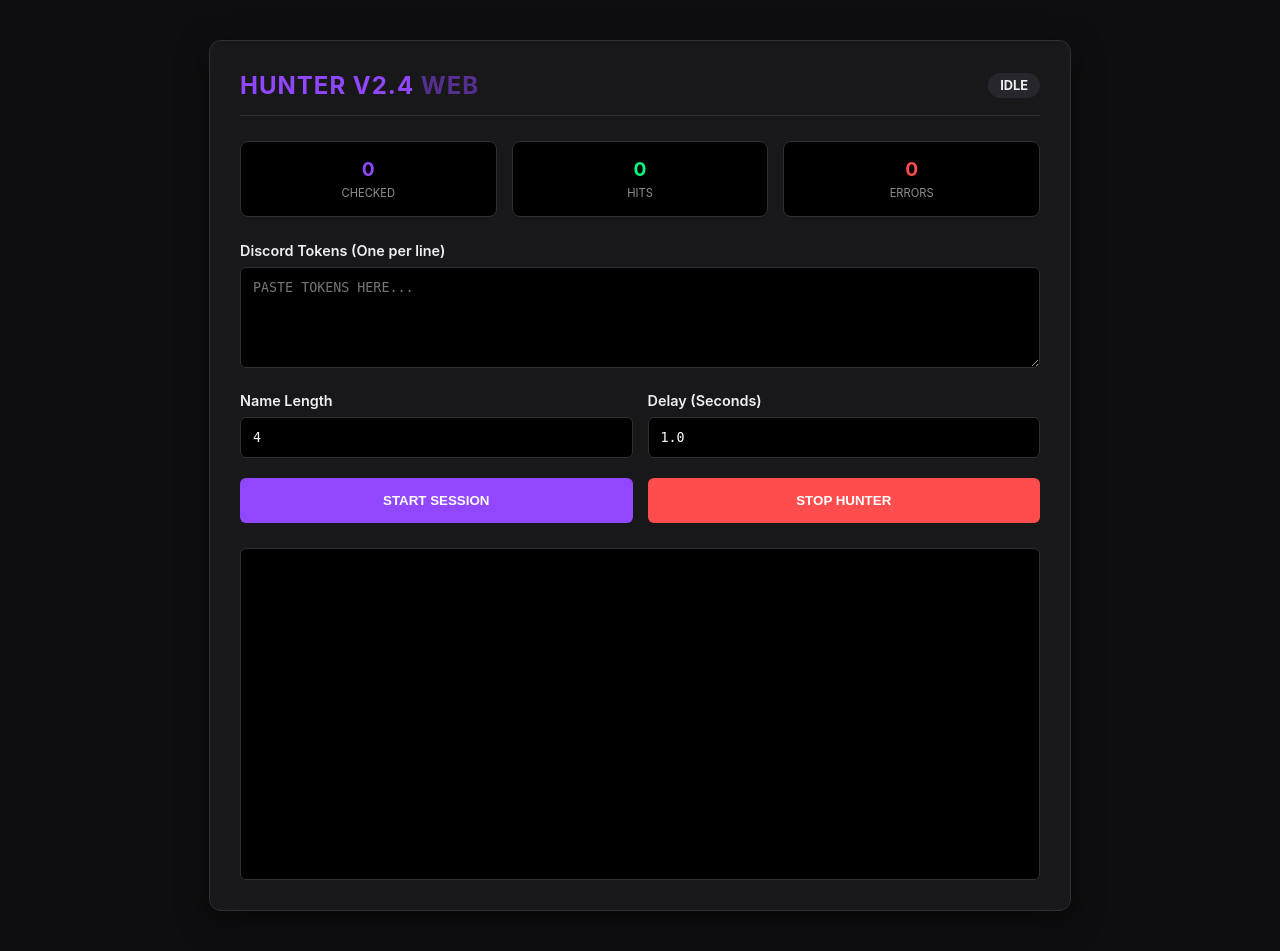
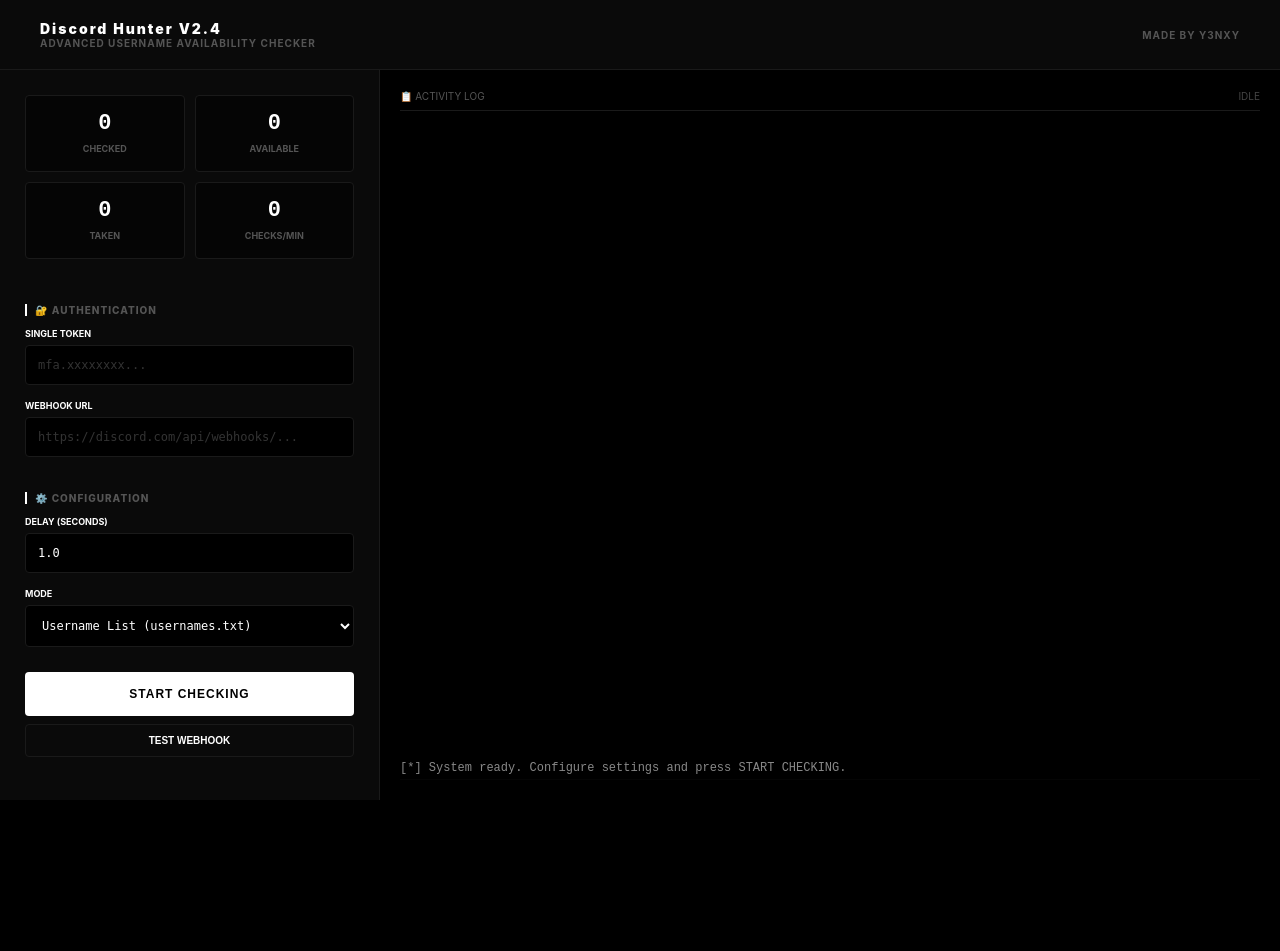
Before and after one commit to y3nxy/priv, a Flask app: page / in a window 1280 px wide. After the commit the page ends 800 px from the top, so only its background shows below. Run offline with Flask 3, Linux system fonts and the light colour scheme; some libraries are stand-ins or nearby versions.

Commit message:
Refactor index.html for improved layout and styling
Updated the HTML structure and styles for Discord Hunter V2.4, including changes to the title, layout, and input fields.

```diff
--- a/templates/index.html
+++ b/templates/index.html
@@ -2,221 +2,165 @@
 <html lang="en">
 <head>
     <meta charset="UTF-8">
-    <meta name="viewport" content="width=device-width, initial-scale=1.0">
-    <title>Discord Hunter V2.4 Web</title>
-    <script src="https://cdnjs.cloudflare.com/ajax/libs/socket.io/4.0.1/socket.io.js"></script>
+    <title>Discord Hunter V2.4 | Y3NXY</title>
     <style>
-        :root {
-            --bg: #0e0e10;
-            --card: #18181b;
-            --primary: #9147ff;
-            --success: #00ff7f;
-            --error: #ff4d4d;
-            --border: #2f2f35;
-            --text: #efeff1;
+        :root { --bg: #000; --panel: #0a0a0a; --border: #1a1a1a; --accent: #fff; --dim: #555; --red: #ff3333; }
+        * { box-sizing: border-box; transition: all 0.15s ease; }
+        body { background: var(--bg); color: var(--accent); font-family: 'Inter', -apple-system, sans-serif; margin: 0; height: 100vh; display: flex; flex-direction: column; overflow: hidden; }
+
+        header { padding: 20px 40px; border-bottom: 1px solid var(--border); display: flex; justify-content: space-between; align-items: center; background: var(--panel); }
+        header h1 { font-size: 14px; letter-spacing: 2px; margin: 0; font-weight: 900; }
+        .sub-h { font-size: 10px; color: var(--dim); text-transform: uppercase; font-weight: 700; letter-spacing: 1px; }
+
+        main { display: flex; flex: 1; overflow: hidden; }
+
+        /* Sidebar Menu */
+        .sidebar { width: 380px; border-right: 1px solid var(--border); padding: 25px; overflow-y: auto; background: var(--panel); display: flex; flex-direction: column; }
+
+        /* Console Area */
+        .console-side { flex: 1; display: flex; flex-direction: column; padding: 20px; background: #000; }
+
+        /* Stats Grid */
+        .stats-bar { display: grid; grid-template-columns: repeat(2, 1fr); gap: 10px; margin-bottom: 25px; }
+        .stat-card { border: 1px solid var(--border); padding: 15px; text-align: center; border-radius: 4px; background: #050505; }
+        .stat-val { font-size: 22px; font-weight: 800; display: block; font-family: 'Courier New', monospace; }
+        .stat-lbl { font-size: 9px; color: var(--dim); text-transform: uppercase; margin-top: 5px; font-weight: 700; }
+
+        /* Form Elements */
+        .section-title { font-size: 10px; font-weight: 800; text-transform: uppercase; margin: 20px 0 12px 0; color: var(--dim); letter-spacing: 1px; border-left: 2px solid #fff; padding-left: 8px; }
+        .input-box { margin-bottom: 15px; }
+        label { display: block; font-size: 9px; color: var(--text-dim); margin-bottom: 6px; text-transform: uppercase; font-weight: 700; }
+
+        input, select {
+            width: 100%; background: #000; border: 1px solid var(--border); color: #fff;
+            padding: 12px; font-size: 12px; border-radius: 4px; font-family: monospace; outline: none;
         }
+        input:focus { border-color: #444; }
+        input::placeholder { color: #333; }
 
-        body {
-            background-color: var(--bg);
-            color: var(--text);
-            font-family: 'Inter', -apple-system, sans-serif;
-            margin: 0;
-            display: flex;
-            justify-content: center;
-            padding: 40px 20px;
-        }
+        /* Action Buttons */
+        .btn-main { background: #fff; color: #000; width: 100%; padding: 15px; font-size: 12px; font-weight: 900; text-transform: uppercase; cursor: pointer; border-radius: 4px; border: none; margin-top: 10px; letter-spacing: 1px; }
+        .btn-stop { background: var(--red); color: #fff; width: 100%; padding: 15px; font-size: 12px; font-weight: 900; text-transform: uppercase; cursor: pointer; border-radius: 4px; border: none; margin-top: 10px; display: none; }
+        .btn-sec { background: transparent; color: #fff; border: 1px solid var(--border); width: 100%; padding: 10px; font-size: 10px; text-transform: uppercase; cursor: pointer; border-radius: 4px; margin-top: 8px; font-weight: 700; }
 
-        .container {
-            width: 100%;
-            max-width: 800px;
-            background: var(--card);
-            padding: 30px;
-            border-radius: 12px;
-            border: 1px solid var(--border);
-            box-shadow: 0 10px 30px rgba(0,0,0,0.5);
-        }
+        button:hover { opacity: 0.8; }
 
-        .header {
-            display: flex;
-            justify-content: space-between;
-            align-items: center;
-            margin-bottom: 25px;
-            border-bottom: 1px solid var(--border);
-            padding-bottom: 15px;
-        }
+        /* Terminal Output */
+        .terminal-header { font-size: 10px; color: var(--dim); text-transform: uppercase; margin-bottom: 12px; border-bottom: 1px solid var(--border); padding-bottom: 8px; display: flex; justify-content: space-between; }
+        #log { flex: 1; font-family: 'Courier New', monospace; font-size: 12px; overflow-y: auto; display: flex; flex-direction: column-reverse; color: #555; }
+        .log-line { padding: 4px 0; border-bottom: 1px solid #050505; white-space: pre-wrap; }
+        .avail { color: #fff; font-weight: bold; background: rgba(255,255,255,0.05); }
+        .sys { color: #888; }
 
-        h1 { color: var(--primary); margin: 0; font-size: 1.5rem; letter-spacing: 1px; }
-
-        .status-tag {
-            padding: 5px 12px;
-            border-radius: 20px;
-            font-size: 0.8rem;
-            font-weight: bold;
-            background: #26262c;
-        }
-
-        .stats-bar {
-            display: grid;
-            grid-template-columns: repeat(3, 1fr);
-            gap: 15px;
-            margin-bottom: 25px;
-        }
-
-        .stat-card {
-            background: #000;
-            padding: 15px;
-            border-radius: 8px;
-            text-align: center;
-            border: 1px solid var(--border);
-        }
-
-        .stat-val { display: block; font-size: 1.2rem; font-weight: bold; color: var(--primary); }
-        .stat-label { font-size: 0.7rem; opacity: 0.6; text-transform: uppercase; }
-
-        label { display: block; margin-bottom: 8px; font-size: 0.9rem; font-weight: 600; }
-
-        textarea, input {
-            width: 100%;
-            background: #000;
-            border: 1px solid var(--border);
-            color: white;
-            padding: 12px;
-            margin-bottom: 20px;
-            border-radius: 6px;
-            box-sizing: border-box;
-            font-family: 'Fira Code', monospace;
-        }
-
-        .actions { display: grid; grid-template-columns: 1fr 1fr; gap: 15px; }
-
-        button {
-            padding: 15px;
-            border: none;
-            border-radius: 6px;
-            font-weight: bold;
-            cursor: pointer;
-            transition: 0.2s;
-            text-transform: uppercase;
-        }
-
-        .btn-start { background: var(--primary); color: white; }
-        .btn-stop { background: var(--error); color: white; }
-        button:hover { opacity: 0.8; transform: translateY(-1px); }
-
-        #console {
-            height: 300px;
-            background: #000;
-            margin-top: 25px;
-            padding: 15px;
-            overflow-y: auto;
-            font-family: 'Fira Code', monospace;
-            border-radius: 6px;
-            border: 1px solid var(--border);
-            font-size: 0.85rem;
-        }
-
-        .log-entry { margin-bottom: 6px; border-left: 2px solid transparent; padding-left: 10px; }
+        ::-webkit-scrollbar { width: 4px; }
+        ::-webkit-scrollbar-thumb { background: #222; }
     </style>
 </head>
 <body>
 
-<div class="container">
-    <div class="header">
-        <h1>HUNTER V2.4 <span style="opacity: 0.5;">WEB</span></h1>
-        <div id="status" class="status-tag">IDLE</div>
+<header>
+    <div>
+        <h1>Discord Hunter V2.4</h1>
+        <div class="sub-h">Advanced Username Availability Checker</div>
     </div>
+    <div class="sub-h">MADE BY Y3NXY</div>
+</header>
 
-    <div class="stats-bar">
-        <div class="stat-card">
-            <span id="stat-checked" class="stat-val">0</span>
-            <span class="stat-label">Checked</span>
+<main>
+    <section class="sidebar">
+        <div class="stats-bar">
+            <div class="stat-card"><span class="stat-val" id="checked">0</span><span class="stat-lbl">Checked</span></div>
+            <div class="stat-card"><span class="stat-val" id="available">0</span><span class="stat-lbl">Available</span></div>
+            <div class="stat-card"><span class="stat-val" id="taken">0</span><span class="stat-lbl">Taken</span></div>
+            <div class="stat-card"><span class="stat-val" id="cpm">0</span><span class="stat-lbl">Checks/Min</span></div>
         </div>
-        <div class="stat-card">
-            <span id="stat-hits" class="stat-val" style="color: var(--success)">0</span>
-            <span class="stat-label">Hits</span>
+
+        <div class="section-title">🔐 Authentication</div>
+        <div class="input-box">
+            <label>Single Token</label>
+            <input type="text" id="token" placeholder="mfa.xxxxxxxx...">
         </div>
-        <div class="stat-card">
-            <span id="stat-errors" class="stat-val" style="color: var(--error)">0</span>
-            <span class="stat-label">Errors</span>
+        <div class="input-box">
+            <label>Webhook URL</label>
+            <input type="text" id="webhook" placeholder="https://discord.com/api/webhooks/...">
         </div>
-    </div>
 
-    <label>Discord Tokens (One per line)</label>
-    <textarea id="tokens" rows="5" placeholder="PASTE TOKENS HERE..."></textarea>
+        <div class="section-title">⚙️ Configuration</div>
+        <div class="input-box">
+            <label>Delay (seconds)</label>
+            <input type="number" id="delay" value="1.0" step="0.1" placeholder="1.0">
+        </div>
+        <div class="input-box">
+            <label>Mode</label>
+            <select id="mode">
+                <option value="1">Username List (usernames.txt)</option>
+                <option value="2">4-Char Mixed</option>
+                <option value="3">4-Letter Only</option>
+                <option value="4">3-Char Turbo</option>
+            </select>
+        </div>
 
-    <div style="display: flex; gap: 15px;">
-        <div style="flex: 1;">
-            <label>Name Length</label>
-            <input type="number" id="length" value="4">
+        <button class="btn-main" id="startBtn" onclick="start()">START CHECKING</button>
+        <button class="btn-stop" id="stopBtn" onclick="stop()">Stop</button>
+        <button class="btn-sec" onclick="testWebhook()">Test Webhook</button>
+    </section>
+
+    <section class="console-side">
+        <div class="terminal-header">
+            <span>📋 Activity Log</span>
+            <span id="status-tag" style="color:#444">IDLE</span>
         </div>
-        <div style="flex: 1;">
-            <label>Delay (Seconds)</label>
-            <input type="number" id="delay" value="1.0" step="0.1">
+        <div id="log">
+            <div class="log-line sys">[*] System ready. Configure settings and press START CHECKING.</div>
         </div>
-    </div>
-
-    <div class="actions">
-        <button class="btn-start" onclick="startHunt()">Start Session</button>
-        <button class="btn-stop" onclick="stopHunt()">Stop Hunter</button>
-    </div>
-
-    <div id="console"></div>
-</div>
+    </section>
+</main>
 
 <script>
-    const socket = io();
-    const consoleDiv = document.getElementById('console');
-    const statusTag = document.getElementById('status');
-
-    let checkedCount = 0;
-    let hitCount = 0;
-    let errorCount = 0;
-
-    function startHunt() {
-        const data = {
-            tokens: document.getElementById('tokens').value,
-            delay: document.getElementById('delay').value,
-            length: document.getElementById('length').value
-        };
-        if(!data.tokens) return alert("Please enter at least one token!");
-
-        socket.emit('start_hunt', data);
-        statusTag.innerText = "RUNNING";
-        statusTag.style.background = "#9147ff";
-        statusTag.style.color = "white";
+    function testWebhook() {
+        const url = document.getElementById('webhook').value;
+        fetch('/test_webhook', { method: 'POST', headers: {'Content-Type': 'application/json'}, body: JSON.stringify({url: url}) });
     }
 
-    function stopHunt() {
-        socket.emit('stop_hunt');
-        statusTag.innerText = "STOPPING...";
-        statusTag.style.background = "#ff4d4d";
+    function start() {
+        const data = {
+            token: document.getElementById('token').value,
+            webhook: document.getElementById('webhook').value,
+            delay: document.getElementById('delay').value,
+            mode: document.getElementById('mode').value
+        };
+
+        if(!data.token) return alert("Discord Token required");
+
+        document.getElementById('startBtn').style.display = 'none';
+        document.getElementById('stopBtn').style.display = 'block';
+        document.getElementById('status-tag').innerText = "RUNNING";
+        document.getElementById('status-tag').style.color = "#fff";
+
+        fetch('/start', { method: 'POST', headers: {'Content-Type': 'application/json'}, body: JSON.stringify(data) });
+        setInterval(refreshStats, 800);
     }
 
-    socket.on('log', function(data) {
-        const div = document.createElement('div');
-        div.className = 'log-entry';
-        div.style.color = data.color || '#fff';
+    function stop() {
+        location.reload();
+    }
 
-        // Update Stats based on log message
-        if(data.msg.includes("[+] AVAILABLE")) {
-            hitCount++;
-            document.getElementById('stat-hits').innerText = hitCount;
-        } else if(data.msg.includes("[-] TAKEN")) {
-            checkedCount++;
-            document.getElementById('stat-checked').innerText = checkedCount;
-        } else if(data.msg.includes("Error") || data.msg.includes("Dead")) {
-            errorCount++;
-            document.getElementById('stat-errors').innerText = errorCount;
-        } else if(data.msg.includes("Stopped")) {
-            statusTag.innerText = "IDLE";
-            statusTag.style.background = "#26262c";
-        }
+    function refreshStats() {
+        fetch('/stats').then(res => res.json()).then(data => {
+            document.getElementById('checked').innerText = data.stats.checked;
+            document.getElementById('available').innerText = data.stats.available;
+            document.getElementById('taken').innerText = data.stats.taken;
+            document.getElementById('cpm').innerText = data.stats.cpm;
 
-        div.innerText = `[${new Date().toLocaleTimeString()}] ${data.msg}`;
-        consoleDiv.appendChild(div);
-        consoleDiv.scrollTop = consoleDiv.scrollHeight;
-    });
+            const logDiv = document.getElementById('log');
+            data.logs.forEach(msg => {
+                const div = document.createElement('div');
+                div.className = msg.includes('AVAILABLE') ? 'log-line avail' : 'log-line';
+                div.innerText = msg;
+                logDiv.prepend(div);
+            });
+        });
+    }
 </script>
-
 </body>
 </html>
```
